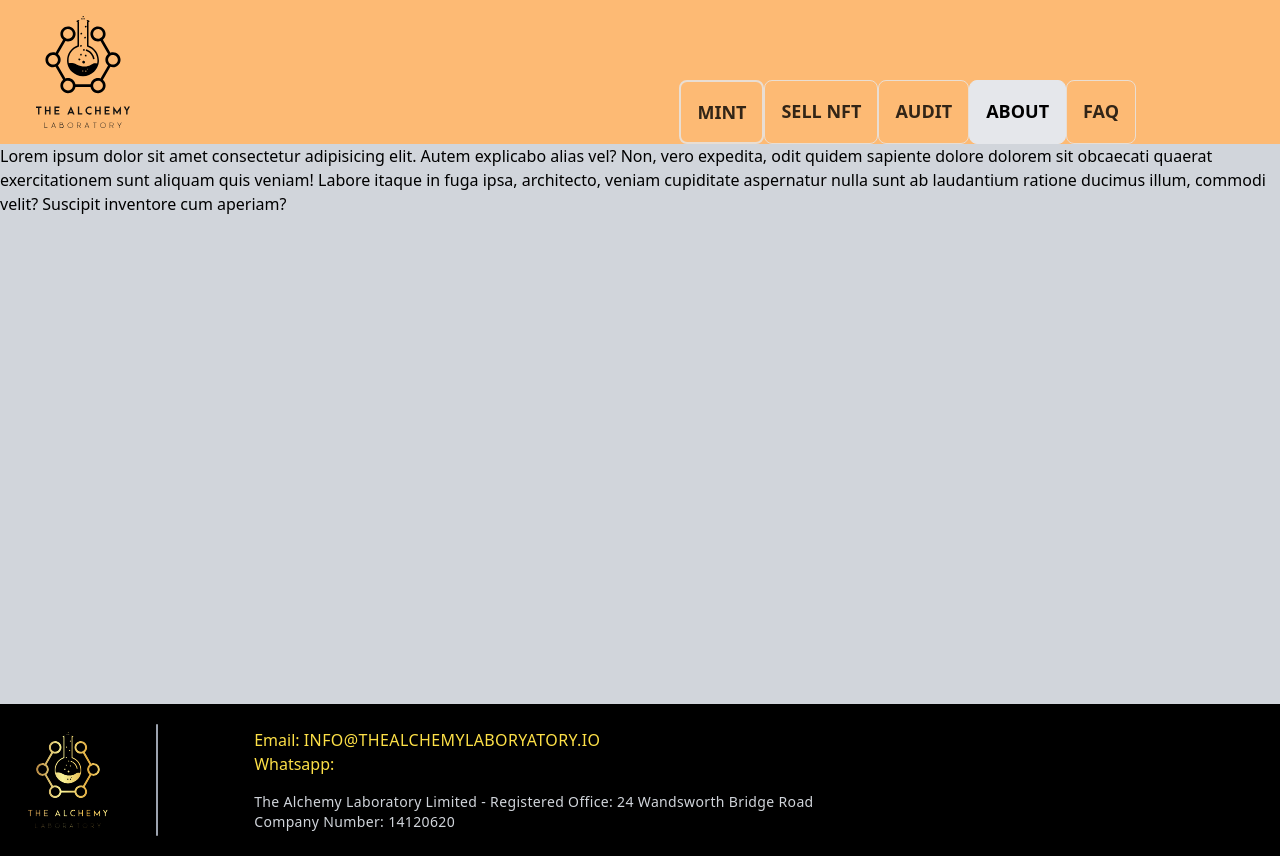
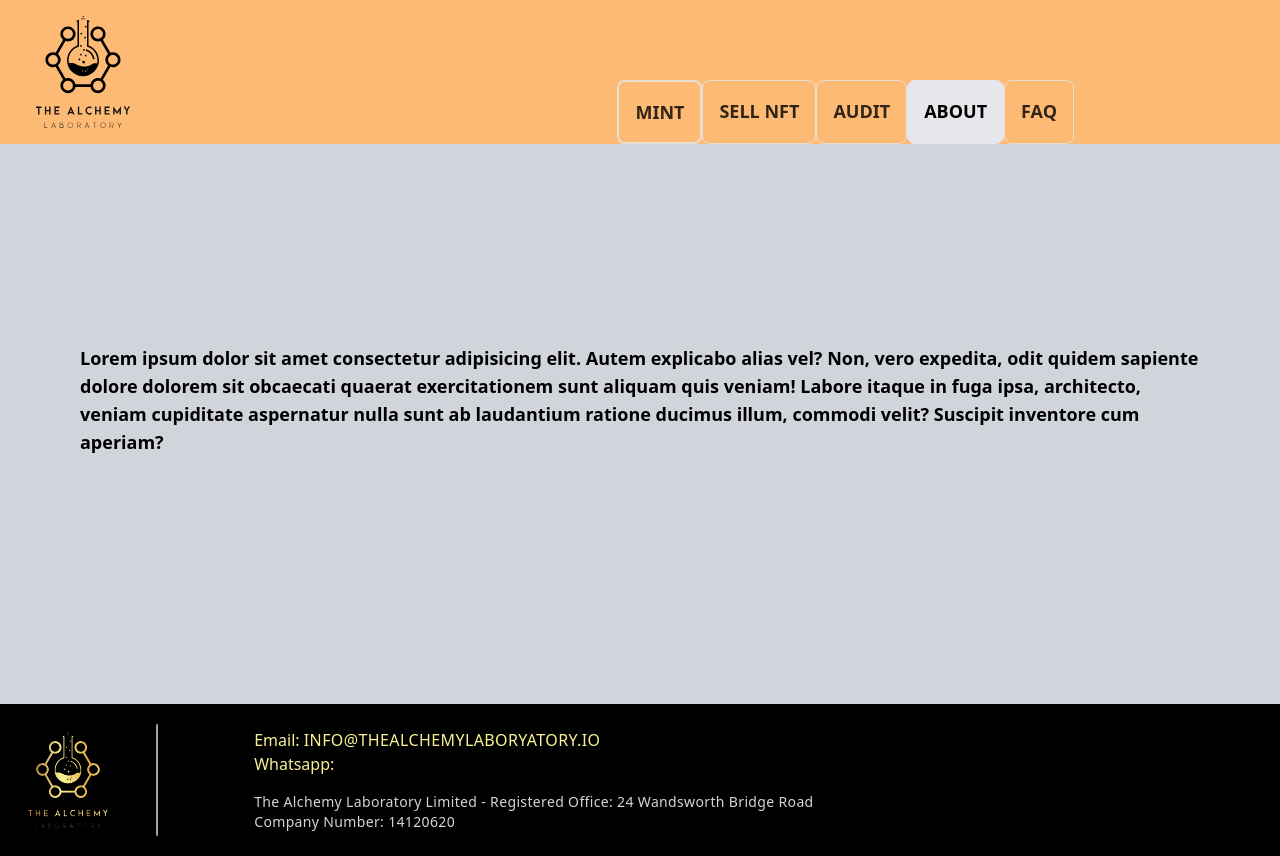
Before and after one commit to jaytecch/asop, a React (Create React App) app: page /about in a window 1280 px wide. Built offline with nearby package versions, Linux system fonts and the light colour scheme; the HTML template or start-up script is replaced by a standard one.

Commit message:
Its done

```diff
--- a/src/App.js
+++ b/src/App.js
@@ -13,7 +13,7 @@ function App() {
     <div className='App'>
       <BrowserRouter>
         <Header />
-        <div className='bg-gray-300 pb-12 relative min-h-[70vh] '>
+        <div className='bg-gray-300 pb-12 relative min-h-[70vh] flex justify-center items-center '>
           <Routes>
             <Route index element={<Home />} />
             <Route path='/mint' element={<Mint />} />
--- a/src/components/Hamburger.jsx
+++ b/src/components/Hamburger.jsx
@@ -28,8 +28,8 @@ function Hamburger({ isClicked, handleClick }) {
           ></span>
         </div>
         <div
-          className={`h-[300px] w-[280px] bg-white absolute right-10 z-10 transition-all duration-500 rounded-xl flex flex-col font-bold justify-center text-center  ${
-            isClicked ? 'opacity-100' : 'opacity-0'
+          className={`h-[300px] w-[280px] bg-white absolute right-10 z-10 transition-all duration-500 rounded-xl  flex-col font-bold justify-center text-center  ${
+            isClicked ? 'opacity-100 flex' : 'opacity-0 hidden'
           } `}
         >
           <Link
--- a/src/components/layout/Footer.jsx
+++ b/src/components/layout/Footer.jsx
@@ -5,7 +5,7 @@ function Footer() {
       <div className='container mx-auto flex xl:gap-x-8 items-center relative'>
         <img src={goldLogo} alt='' className='h-32 p-4' />
         <span className=' bg-gray-400 h-28 w-0.5 top-2relative rounded-lg ' />
-        <div className=' text-yellow-300 ml-16 '>
+        <div className=' text-[#f9f194] ml-16 '>
           <p>
             Email:{' '}
             <span className='uppercase tracking-wide'>
--- a/src/components/layout/Header.jsx
+++ b/src/components/layout/Header.jsx
@@ -17,7 +17,7 @@ function Header() {
           <img src={blackLogo} alt='logo' className='h-36 p-4' />
         </Link>
 
-        <nav className='hidden md:flex text-lg uppercase font-semibold absolute bottom-0 right-[10%]  '>
+        <nav className='hidden md:flex text-lg uppercase font-semibold absolute bottom-0 right-[15%]  '>
           <Link
             to='/mint'
             className={`transition-all hover:bg-gray-200 hover:opacity-100 border-2 rounded-lg p-4 ${
--- a/src/pages/About.jsx
+++ b/src/pages/About.jsx
@@ -1,13 +1,17 @@
 function About() {
   return (
-    <div>
-      Lorem ipsum dolor sit amet consectetur adipisicing elit. Autem explicabo
-      alias vel? Non, vero expedita, odit quidem sapiente dolore dolorem sit
-      obcaecati quaerat exercitationem sunt aliquam quis veniam! Labore itaque
-      in fuga ipsa, architecto, veniam cupiditate aspernatur nulla sunt ab
-      laudantium ratione ducimus illum, commodi velit? Suscipit inventore cum
-      aperiam?
-    </div>
+    <>
+      <div className='p-[5rem]'>
+        <div className='container mx-auto text-lg font-semibold '>
+          Lorem ipsum dolor sit amet consectetur adipisicing elit. Autem
+          explicabo alias vel? Non, vero expedita, odit quidem sapiente dolore
+          dolorem sit obcaecati quaerat exercitationem sunt aliquam quis veniam!
+          Labore itaque in fuga ipsa, architecto, veniam cupiditate aspernatur
+          nulla sunt ab laudantium ratione ducimus illum, commodi velit?
+          Suscipit inventore cum aperiam?
+        </div>
+      </div>
+    </>
   );
 }
 
--- a/src/pages/Faq.jsx
+++ b/src/pages/Faq.jsx
@@ -29,7 +29,7 @@ function Faq() {
   console.log('selected', selected);
   return (
     <>
-			<div className='pt-16 '>
+      <div className='pt-16 w-[400px] md:w-[480px] '>
         {data.map((faq, index) => (
           <Accordion
             question={faq.question}
--- a/src/pages/Home.jsx
+++ b/src/pages/Home.jsx
@@ -3,21 +3,21 @@ import Coin2 from '../assets/10A_Front.png';
 
 function Home() {
   return (
-    <div className=' container mx-auto flex items-center justify-center '>
-      <h1 className='text-4xl 2xl:text-5xl font-bold text-gray-400 w-80 tracking-wide leading-[4rem] drop-shadow-2xl '>
+    <div className=' px-4 container mx-auto flex items-center justify-center '>
+      <h1 className='text-4xl 2xl:text-5xl font-bold text-gray-400 w-80 tracking-wide md:leading-[4rem] drop-shadow-2xl '>
         Invest In Physical <span className='text-[#d79b61]'>Gold</span> Using
         NFTs
       </h1>
-      <div className='flex drop-shadow-2xl '>
+      <div className='flex drop-shadow-2xl items-center  '>
         <img
           src={Coin2}
           alt=''
-          className='h-[24rem] w-[24rem] 2xl:h-[30rem] 2xl:w-[30rem] relative left-48 2xl:left-60 '
+          className='h-[24rem] w-[24rem] 2xl:h-[30rem] 2xl:w-[30rem] relative z-10 lg:left-48 2xl:left-60 hidden md:block '
         />
         <img
           src={Coin1}
           alt=''
-          className=' h-[24rem] w-[24rem] 2xl:h-[30rem] 2xl:w-[30rem] '
+          className=' h-[24rem] w-[24rem] 2xl:h-[30rem] 2xl:w-[30rem] md:relative md:right-48 lg:right-0  '
         />
       </div>
     </div>
```
Lines whose indentation alone changed are shown as unchanged.
